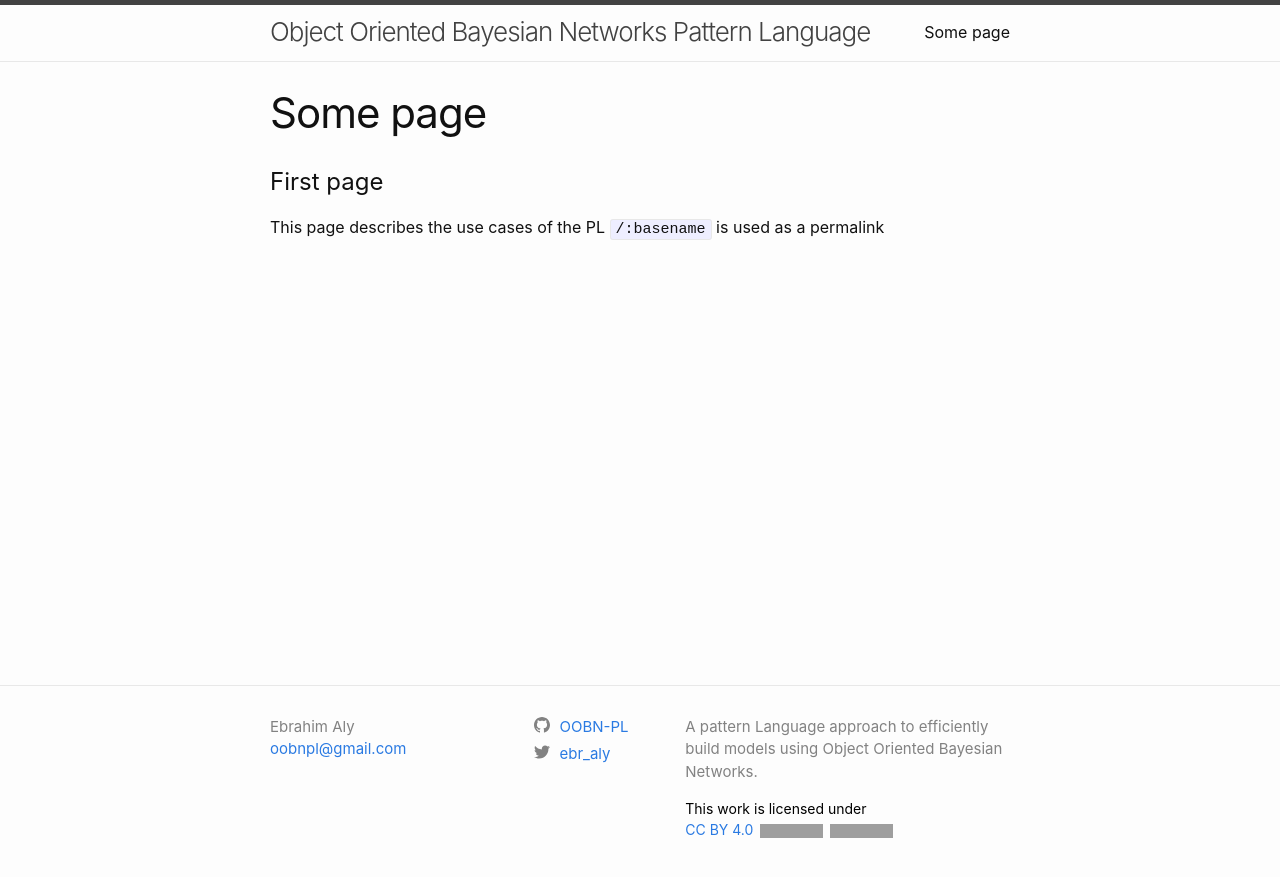
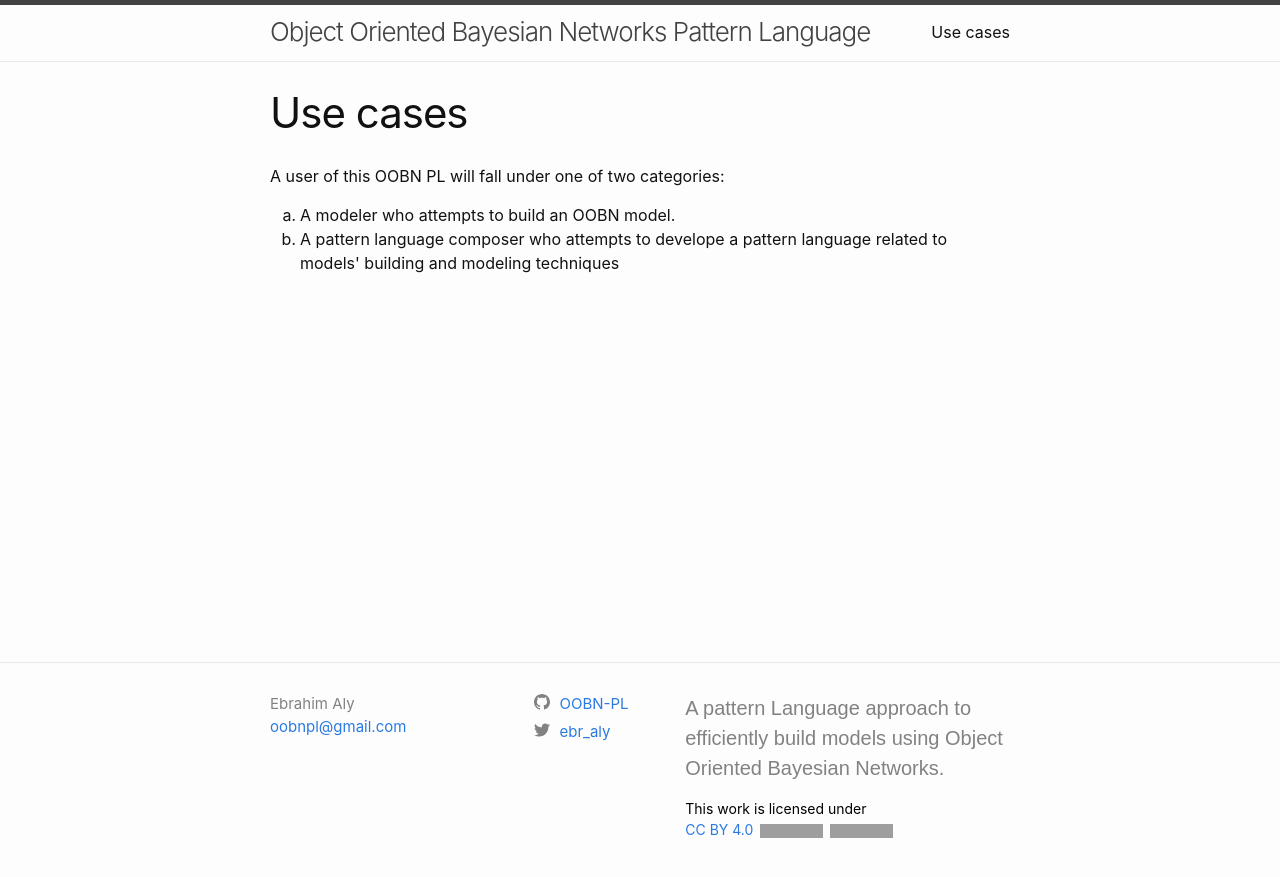
Before and after one commit to OOBN-PL/OOBNPL, a Jekyll site: the page built from _pages/Use cases.md, in a window 1280 px wide. Shown: the top 877 px of the page. Built offline with Jekyll 4.4.1, drawn with Linux system fonts in a browser that asks for light colours; grey boxes are pictures that could not be loaded.

Commit message:
modify the use cases file

````diff
--- a/_includes/footer_cc.html
+++ b/_includes/footer_cc.html
@@ -26,7 +26,7 @@
       </div>
 
       <div class="footer-col footer-col-3">
-        <p>{{- site.description | escape -}}</p>
+        <p style="font-size: 20px; font-family: Arial, Helvetica, sans-serif;">{{- site.description | escape -}}</p>
         {%- if site.license -%}
         {%- include license_details.html -%}
         {%- endif -%}
--- a/_pages/Use cases.md
+++ b/_pages/Use cases.md
@@ -1,10 +1,11 @@
 ---
 layout: page
-title: Some page
+title: Use cases
 permalink: /:basename
 ---
 
-# First page
-
-This page describes the use cases of the PL
-```/:basename``` is used as a permalink
+A user of this OOBN PL will fall under one of two categories:
+<ol type="a">
+    <li>A modeler who attempts to build an OOBN model.</li>
+    <li>A pattern language composer who attempts to develope a pattern language related to models' building and modeling techniques</li>
+</ol>
````
